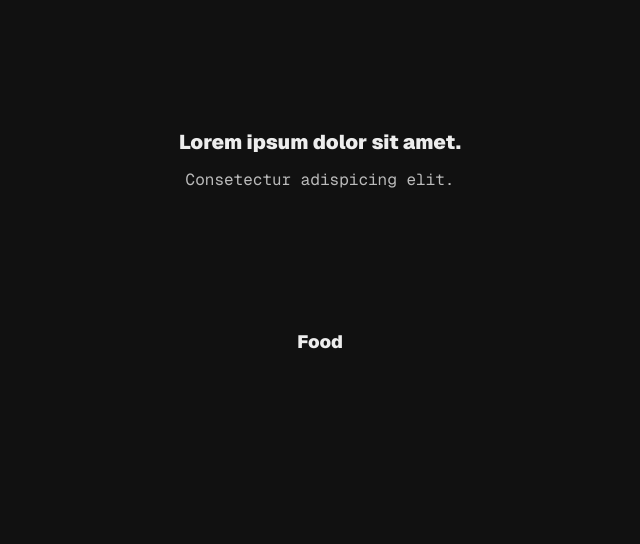
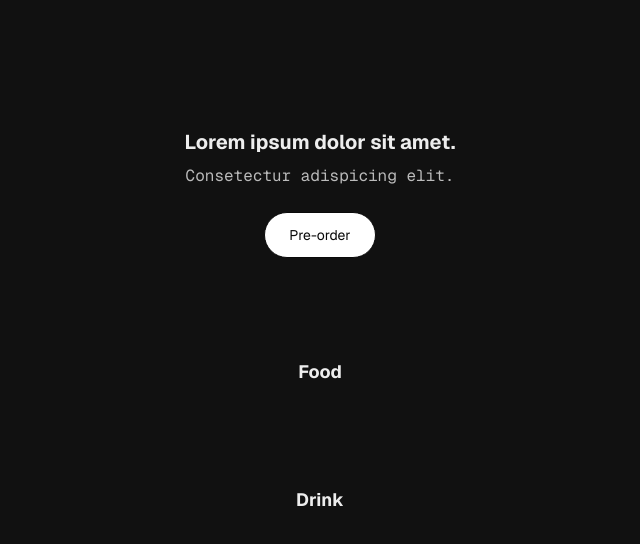
Before and after one commit to javascripter355/Bazar-Website, a Next.js app: page / in a window 1280 px wide. Shown: the top 544 px of the page, without its empty margins (320-960 px from the left). Built offline with nearby package versions, Linux system fonts and the light colour scheme.

Commit message:
Change main layout

```diff
--- a/app/page.js
+++ b/app/page.js
@@ -1,12 +1,19 @@
 export default function Home () {
     return (
-        <div className="grid justify-center w-screen px-16 py-32 h-screen grid-rows-[200px_400px_200px]">
-            <div className="flex flex-col items-center gap-3">
-                <h1 className="text-xl font-sans text-center font-black">Lorem ipsum dolor sit amet.</h1>
+        <div className="grid place-items-center w-screen px-16 py-32 gap-25 grid-rows-[auto_auto_auto]">
+            <div className="flex flex-col items-center gap-2">
+                <h1 className="text-xl font-sans text-center font-bold">Lorem ipsum dolor sit amet.</h1>
                 <p className="text-[#bbb] font-mono text-center">Consetectur adispicing elit.</p>
+                <button className="border-1 font-sans bg-[#fff] transition-all duration-300 ease-out hover:bg-[#dfdfdf] mt-4
+                text-[#0a0a0a] rounded-full px-6 py-3 text-sm flex justify-center">
+                Pre-order
+                </button>
             </div>
             <div className="flex flex-col items-center">
-                <h1 className="font-sans font-black text-lg">Food</h1>
+                <h1 className="font-sans font-bold text-lg">Food</h1>
+            </div>
+            <div className="flex flex-col items-center">
+                <h1 className="font-sans font-bold text-lg">Drink</h1>
             </div>
         </div>
     )
```
